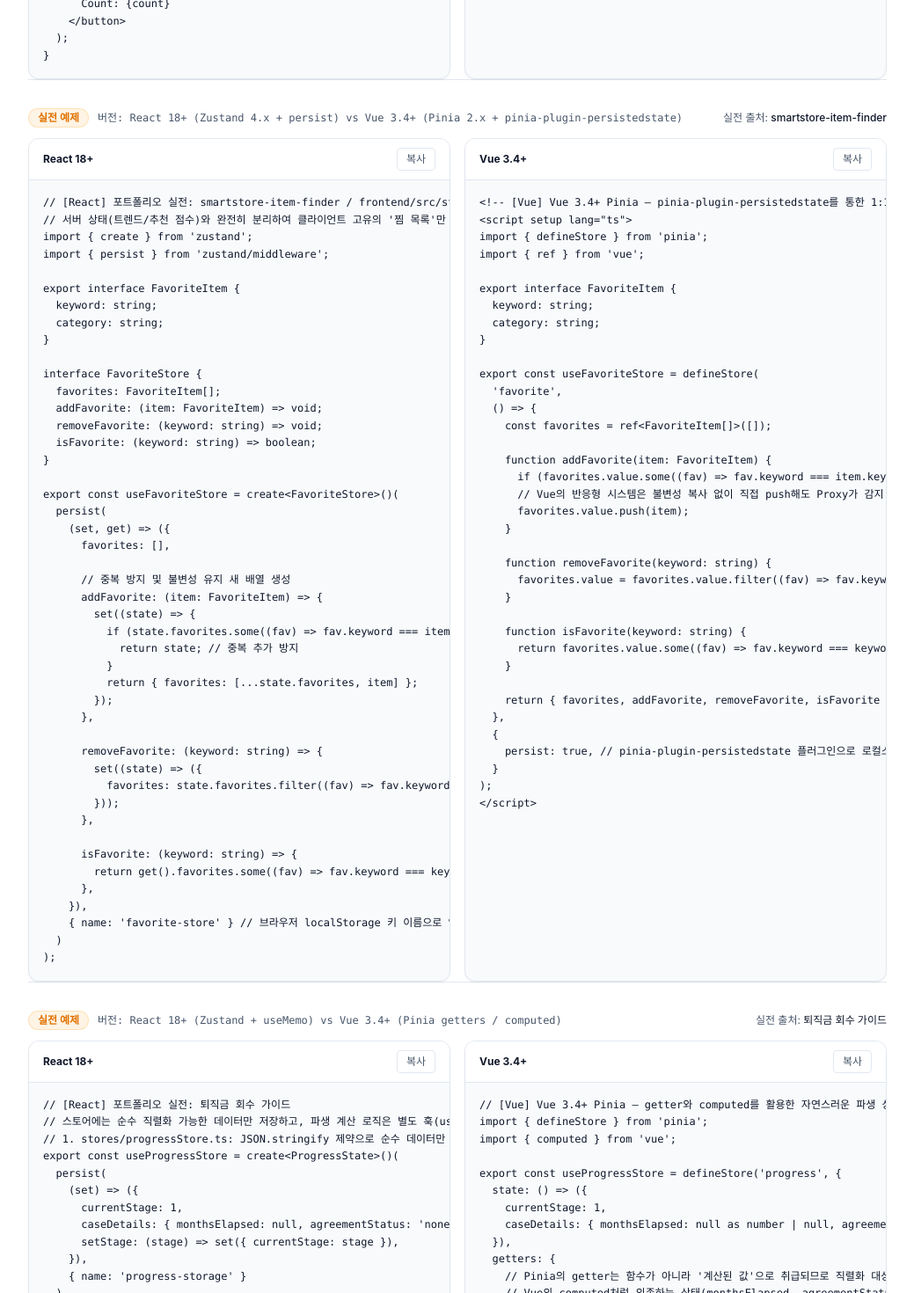
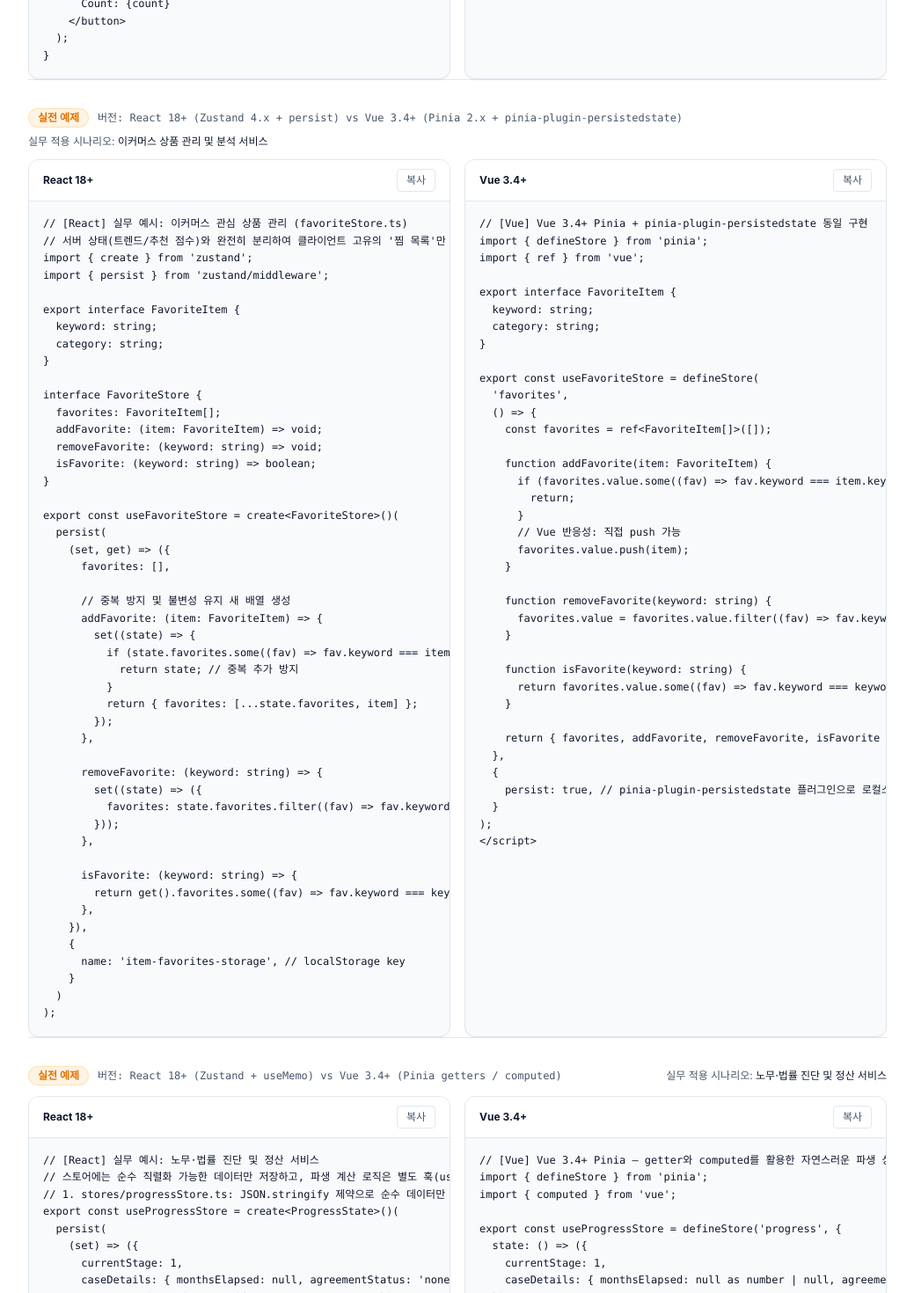
Before and after one commit to heo-mk/react-vue-trans-01-next-ver, a Next.js app: page /react-vue/global-state in a window 1280 px wide. Shown: the part 3540-5010 px from the top of the page at 88% size, without its empty margins (120-1159 px from the left). Built offline with nearby package versions, Linux system fonts and the light colour scheme.

Commit message:
Modify 특정 프로젝트 이름 언급 제외

```diff
--- a/app/page.tsx
+++ b/app/page.tsx
@@ -19,7 +19,7 @@
           </h1>
           <p className="mx-auto mt-4 max-w-2xl text-base leading-relaxed text-[var(--text-secondary)]">
             React 개발자를 위한 Vue 3, Vue 2 레거시를 위한 Composition API,
-            그리고 Nuxt 3와 Next.js를 관통하는 핵심 아키텍처와 실전 포트폴리오
+            그리고 Nuxt 3와 Next.js를 관통하는 핵심 아키텍처와 실무 프로덕션
             코드를 직접 비교하며 학습합니다.
           </p>
         </section>
--- a/components/content/CodeExample.tsx
+++ b/components/content/CodeExample.tsx
@@ -85,7 +85,7 @@
         </div>
         {example.sourceProject && (
           <span className="text-xs text-[var(--text-secondary)]">
-            실전 출처:{' '}
+            실무 적용 시나리오:{' '}
             <strong className="font-medium text-[var(--text-primary)]">
               {example.sourceProject}
             </strong>
--- a/content/concepts/nuxt-next/rendering-modes.ts
+++ b/content/concepts/nuxt-next/rendering-modes.ts
@@ -84,7 +84,7 @@
     {
       label: '실전 예제',
       version: 'Next.js 15+ Server Action vs Nuxt 3 Nitro Server Route',
-      sourceProject: 'Global Tech Blog Platform & 퇴직금 회수 가이드',
+      sourceProject: '콘텐츠 블로그 & 양식 제출 서비스',
       leftCode: `// [Next.js] 실전 Server Action을 통한 안전한 서버 연동
 // app/actions/createPost.ts
 'use server';
--- a/content/concepts/react-vue/global-state.ts
+++ b/content/concepts/react-vue/global-state.ts
@@ -168,8 +168,8 @@
       label: '실전 예제',
       version:
         'React 18+ (Zustand 4.x + persist) vs Vue 3.4+ (Pinia 2.x + pinia-plugin-persistedstate)',
-      sourceProject: 'smartstore-item-finder',
-      leftCode: `// [React] 포트폴리오 실전: smartstore-item-finder / frontend/src/store/favoriteStore.ts
+      sourceProject: '이커머스 상품 관리 및 분석 서비스',
+      leftCode: `// [React] 실무 예시: 이커머스 관심 상품 관리 (favoriteStore.ts)
 // 서버 상태(트렌드/추천 점수)와 완전히 분리하여 클라이언트 고유의 '찜 목록'만 Zustand persist로 관리
 import { create } from 'zustand';
 import { persist } from 'zustand/middleware';
@@ -211,11 +211,12 @@
         return get().favorites.some((fav) => fav.keyword === keyword);
       },
     }),
-    { name: 'favorite-store' } // 브라우저 localStorage 키 이름으로 영속화
+    {
+      name: 'item-favorites-storage', // localStorage key
+    }
   )
 );`,
-      rightCode: `<!-- [Vue] Vue 3.4+ Pinia — pinia-plugin-persistedstate를 통한 1:1 대응 -->
-<script setup lang="ts">
+      rightCode: `// [Vue] Vue 3.4+ Pinia + pinia-plugin-persistedstate 동일 구현
 import { defineStore } from 'pinia';
 import { ref } from 'vue';
 
@@ -225,13 +226,15 @@
 }
 
 export const useFavoriteStore = defineStore(
-  'favorite',
+  'favorites',
   () => {
     const favorites = ref<FavoriteItem[]>([]);
 
     function addFavorite(item: FavoriteItem) {
-      if (favorites.value.some((fav) => fav.keyword === item.keyword)) return;
-      // Vue의 반응형 시스템은 불변성 복사 없이 직접 push해도 Proxy가 감지
+      if (favorites.value.some((fav) => fav.keyword === item.keyword)) {
+        return;
+      }
+      // Vue 반응성: 직접 push 가능
       favorites.value.push(item);
     }
 
@@ -254,8 +257,8 @@
     {
       label: '실전 예제',
       version: 'React 18+ (Zustand + useMemo) vs Vue 3.4+ (Pinia getters / computed)',
-      sourceProject: '퇴직금 회수 가이드',
-      leftCode: `// [React] 포트폴리오 실전: 퇴직금 회수 가이드
+      sourceProject: '노무·법률 진단 및 정산 서비스',
+      leftCode: `// [React] 실무 예시: 노무·법률 진단 및 정산 서비스
 // 스토어에는 순수 직렬화 가능한 데이터만 저장하고, 파생 계산 로직은 별도 훅(useMemo)으로 분리
 // 1. stores/progressStore.ts: JSON.stringify 제약으로 순수 데이터만 보존
 export const useProgressStore = create<ProgressState>()(
@@ -321,15 +324,15 @@
     },
     {
       question:
-        'smartstore-item-finder 프로젝트에서 왜 Context API 하나로 끝내지 않고 Zustand와 React Query를 둘 다 썼나요? 과설계 아닌가요?',
+        '이커머스 상품 검색·분석 같은 실무 대시보드에서 왜 Context API 하나로 끝내지 않고 Zustand와 React Query를 둘 다 쓰나요? 과설계 아닌가요?',
       answer:
-        'Context API에 서버 데이터와 클라이언트 UI 상태를 한 번에 몰아넣으면, 찜 버튼 하나를 눌렀을 뿐인데 서버 트렌드 차트를 그리는 무거운 컴포넌트까지 통째로 불필요하게 재렌더링되는 성능 문제가 발생합니다. React Query와 Zustand는 구독 단위가 극도로 세밀하여 실제로 값이 바뀐 컴포넌트만 정밀 리렌더링됩니다. 프로젝트 규모 관점에서는 단순 useState로도 동작할 수 있었으나, 본 프로젝트의 핵심 목적 자체가 "서버 상태와 클라이언트 상태의 관심사 분리 아키텍처"를 실전 검증하는 것이었으므로 의도된 설계 선택이었습니다.',
+        'Context API에 서버 데이터와 클라이언트 UI 상태를 한 번에 몰아넣으면, 찜 버튼 하나를 눌렀을 뿐인데 서버 트렌드 차트를 그리는 무거운 컴포넌트까지 통째로 불필요하게 재렌더링되는 성능 문제가 발생합니다. React Query와 Zustand는 구독 단위가 극도로 세밀하여 실제로 값이 바뀐 컴포넌트만 정밀 리렌더링됩니다. 소규모 앱에서는 단순 useState로도 동작할 수 있으나, 서비스 확장 시 "서버 캐시 데이터와 클라이언트 전용 UI 상태의 명확한 관심사 분리 아키텍처"를 확립하고 불필요한 렌더링을 차단하기 위한 필수적인 설계 선택입니다.',
     },
     {
       question:
-        '퇴직금 회수 가이드에서 추천 액션 계산 로직을 스토어에 두지 않고 useMemo 기반 훅으로 분리한 이유는 무엇인가요?',
+        '법률·노무 진단 서비스처럼 상태에 따라 결과가 동적으로 바뀌는 화면에서, 추천 액션 계산 로직을 스토어 내부에 두지 않고 useMemo 기반 훅으로 분리하는 이유는 무엇인가요?',
       answer:
-        '첫째, Zustand의 persist 미들웨어는 localStorage 저장 시 `JSON.stringify`를 거치기 때문에 자바스크립트 함수(계산 로직)는 직렬화되지 못하고 새로고침 시 증발합니다. 둘째, 계산된 결과값을 스토어에 중복 저장하면 원본 케이스 데이터가 바뀔 때마다 계산 결과도 함께 갱신해야 하는 "동기화 유지 부담"이 생깁니다. 만약 동기화를 깜빡하면 화면에 낡은 추천 결과가 표시되는 치명적 버그가 발생합니다. 따라서 스토어에는 순수 원천 데이터만 남기고, 파생 로직은 `useMemo` 훅으로 빼내어 항상 최신 상태를 보장했습니다. Vue의 Pinia라면 `getter`가 이 역할을 기본 내장 문법으로 훨씬 우아하게 해결합니다.',
+        '첫째, Zustand의 persist 미들웨어는 localStorage 저장 시 `JSON.stringify`를 거치기 때문에 자바스크립트 함수(계산 로직)는 직렬화되지 못하고 새로고침 시 증발합니다. 둘째, 계산된 결과값을 스토어에 중복 저장하면 원본 케이스 데이터가 바뀔 때마다 계산 결과도 함께 갱신해야 하는 "동기화 유지 부담"이 생깁니다. 만약 동기화를 깜빡하면 화면에 낡은 추천 결과가 표시되는 치명적 버그가 발생합니다. 따라서 스토어에는 순수 원천 데이터만 남기고, 파생 로직은 `useMemo` 훅으로 분리하여 항상 최신 상태를 보장하는 것이 안전합니다. Vue의 Pinia라면 `getter`가 이 역할을 기본 내장 문법으로 훨씬 우아하게 해결합니다.',
     },
     {
       question:
--- a/content/concepts/react-vue/reactivity-state.ts
+++ b/content/concepts/react-vue/reactivity-state.ts
@@ -82,9 +82,9 @@
     {
       label: '실전 예제',
       version: 'React 18+ (TanStack Query + Zustand) vs Vue 3.4+ (Pinia)',
-      sourceProject: 'smartstore-item-finder & GitFind Dashboard',
-      leftCode: `// [React] 포트폴리오 실전: 불변성을 활용한 Optimistic Update & 스냅샷 롤백
-// GitFind Dashboard / src/hooks/useRepoMutations.ts
+      sourceProject: '이커머스 & 리포지토리 대시보드',
+      leftCode: `// [React] 실무 예시: 불변성을 활용한 Optimistic Update & 스냅샷 롤백
+// hooks/useRepoMutations.ts
 onMutate: async (repo) => {
   // 이전 상태 스냅샷 복사 (불변성 보장)
   const previousBookmarks = [...bookmarks];
@@ -153,7 +153,7 @@
       url: 'https://vuejs.org/guide/essentials/reactivity-fundamentals.html',
     },
     {
-      label: '01_통합보고서 & 3_학습노트 (GitFind Dashboard)',
+      label: '01_통합보고서 및 실무 낙관적 업데이트 아키텍처 정리',
     },
   ],
 };
--- a/content/concepts/react-vue/server-state.ts
+++ b/content/concepts/react-vue/server-state.ts
@@ -172,8 +172,8 @@
       label: '실전 예제',
       version:
         'React 18+ (TanStack Query + Zustand) vs Vue 3.4+ (Vue Query + Pinia)',
-      sourceProject: 'GitFind Dashboard',
-      leftCode: `// [React] 포트폴리오 실전: GitFind Dashboard / src/hooks/useRepoMutations.ts
+      sourceProject: '오픈소스 리포지토리 대시보드',
+      leftCode: `// [React] 실무 예시: 리포지토리 북마크 토글 및 낙관적 업데이트 (useRepoMutations.ts)
 // 즐겨찾기 토글 시 낙관적 업데이트와 실패 시 스냅샷 복원
 export function useToggleBookmarkMutation(bookmarks: Repo[], setBookmarks: (repos: Repo[]) => void) {
   const queryClient = useQueryClient();
@@ -232,8 +232,8 @@
       label: '실전 예제',
       version:
         'React 18+ (TanStack Query useInfiniteQuery) vs Vue 3.4+ (Vue Query useInfiniteQuery)',
-      sourceProject: 'GitFind Dashboard',
-      leftCode: `// [React] 포트폴리오 실전: GitFind Dashboard / src/hooks/useRepoSearch.ts
+      sourceProject: '오픈소스 리포지토리 대시보드',
+      leftCode: `// [React] 실무 예시: 리포지토리 검색 무한 스크롤 방어 로직 (useRepoSearch.ts)
 // 외부 API의 total_count 부정확성에 대비한 무한 스크롤 이중 종료 방어 조건
 export function useRepoSearch(query: string) {
   return useInfiniteQuery({
@@ -274,8 +274,8 @@
     {
       label: '실전 예제',
       version: 'React 18+ (TanStack Query) vs Vue 3.4+ (Vue Query / Composable)',
-      sourceProject: 'smartstore-item-finder',
-      leftCode: `// [React] 포트폴리오 실전: smartstore-item-finder
+      sourceProject: '이커머스 상품 관리 및 분석 서비스',
+      leftCode: `// [React] 실무 예시: 동일 키워드 재검색 캐시 우회 (SearchSection.tsx)
 // 동일 키워드 재검색 시 queryKey 캐시 우회 및 refetch 강제 트리거
 export function SearchSection() {
   const searchResultRef = useRef<{ refetch: () => void }>(null);
@@ -312,8 +312,8 @@
     {
       label: '실전 예제',
       version: 'React 18+ (TanStack Query) vs Vue 3.4+ (Vue Query / useFetch)',
-      sourceProject: '퇴직금 회수 가이드',
-      leftCode: `// [React] 포트폴리오 실전: 퇴직금 회수 가이드 / frontend/src/api/legalQueries.ts
+      sourceProject: '노무·법률 진단 및 정산 서비스',
+      leftCode: `// [React] 실무 예시: 법령·판례 쿼리 캐시 정책 (legalQueries.ts)
 // 법령·판례 데이터의 도메인 특성(국회 심의·개정 주기)을 고려한 1시간 staleTime 정책
 export function useStatutesQuery(keyword: string) {
   return useQuery({
@@ -359,9 +359,9 @@
     },
     {
       question:
-        '퇴직금 회수 가이드에서 법령 데이터의 staleTime을 1시간으로 설정한 명확한 기술적·도메인적 근거는 무엇인가요?',
+        '법령·약관 조회 서비스에서 법률 데이터의 staleTime을 1시간으로 설정한 명확한 기술적·도메인적 근거는 무엇인가요?',
       answer:
-        'staleTime 기본값(0초)을 무지성으로 사용하지 않고 데이터의 실세계 도메인 라이프사이클을 분석했습니다. 법령 및 판례 데이터는 국회 심의와 공포 절차를 거치므로 주식 시세처럼 분/초 단위로 바뀌지 않으며 변경 주기가 수개월 단위입니다. 1시간은 불필요한 공공 API 트래픽을 원천 차단하면서도, 당일 발생한 법률 개정을 신속히 반영할 수 있는 가장 안전한 실용적 값입니다. 향후 개선한다면 공공 API 응답의 최종 수정일(Last-Modified) 메타데이터를 기반으로 한 조건부 캐시 무효화가 최선의 대안입니다.',
+        'staleTime 기본값(0초)을 기계적으로 사용하지 않고 데이터의 실세계 도메인 라이프사이클을 분석했습니다. 법령 및 판례 데이터는 국회 심의와 공포 절차를 거치므로 주식 시세처럼 분/초 단위로 바뀌지 않으며 변경 주기가 수개월 단위입니다. 1시간은 불필요한 공공 API 트래픽을 원천 차단하면서도, 당일 발생한 법률 개정을 신속히 반영할 수 있는 가장 안전한 실용적 값입니다. 향후 개선한다면 공공 API 응답의 최종 수정일(Last-Modified) 메타데이터를 기반으로 한 조건부 캐시 무효화가 최선의 대안입니다.',
     },
     {
       question:
--- a/content/concepts/vue2-vue3/options-to-composition.ts
+++ b/content/concepts/vue2-vue3/options-to-composition.ts
@@ -90,7 +90,7 @@
     {
       label: '실전 예제',
       version: 'Vue 2.7+ Mixin 패턴 → Vue 3.4+ Composable 패턴',
-      sourceProject: 'Portfolio Admin Dashboard & 퇴직금 회수 가이드',
+      sourceProject: '관리자 대시보드 테이블 페이징 & 필터',
       leftCode: `// [Vue 2] Mixin의 치명적 단점: 암묵적 의존성과 이름 충돌
 // mixins/tablePagination.js
 export default {
--- a/content/schema.ts
+++ b/content/schema.ts
@@ -11,7 +11,7 @@
   version: string; // 'React 18+', 'Vue 3.4+' 등 — 4-6 규칙 강제
   leftCode: string; // Before / React / Vue2
   rightCode: string; // After / Vue / Vue3
-  sourceProject?: string; // 실전 예제일 경우 포트폴리오 프로젝트명
+  sourceProject?: string; // 실전 예제일 경우 적용 도메인/시나리오 예시
 }
 
 export interface Pitfall {
```
